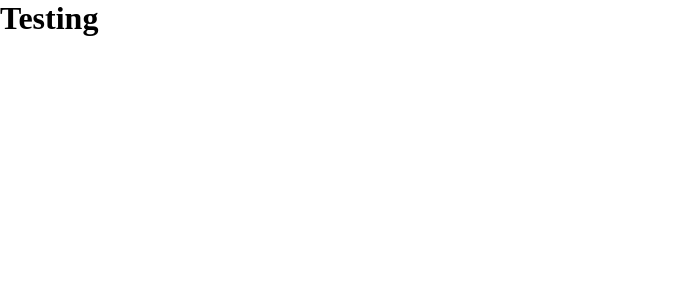
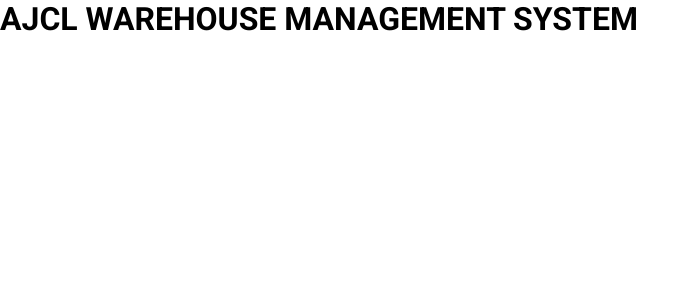
Before and after one commit to codespaceajcl/wms, a React (Create React App) app: page / in a window 1280 px wide. Shown: the top 300 px of the page, without its empty margins (0-699 px from the left). Built offline with nearby package versions, Linux system fonts and the light colour scheme.

Commit message:
initialize the ajcl wms project

```diff
--- a/public/index.html
+++ b/public/index.html
@@ -7,13 +7,13 @@
     <meta name="theme-color" content="#000000" />
     <meta
       name="description"
-      content="Web site created using create-react-app"
+      content="AJCL Warehouse Management System"
     />
     <link rel="apple-touch-icon" href="%PUBLIC_URL%/logo192.png" />
 
     <link rel="manifest" href="%PUBLIC_URL%/manifest.json" />
 
-    <title>React App</title>
+    <title>Warehouse Management System</title>
   </head>
   <body>
     <div id="root"></div>
--- a/src/App.js
+++ b/src/App.js
@@ -3,8 +3,8 @@ import React from "react";
 const App = () => {
   return (
     <div>
-      <h1>Testing</h1>
+      <h1>AJCL WAREHOUSE MANAGEMENT SYSTEM</h1>
     </div>
-  )
-}
+  );
+};
 export default App;
--- a/src/index.css
+++ b/src/index.css
@@ -1,5 +1,8 @@
+@import url('https://fonts.googleapis.com/css2?family=Roboto:wght@300;400;500;700;900&display=swap');
+
 * {
   margin: 0;
   padding: 0;
   box-sizing: border-box;
+  font-family: 'Roboto', sans-serif;
 }
```
Also changed, not shown: jsconfig.json (added, +8 -0 lines), package.json (+8 -2 lines), src/index.js (line endings or trailing spaces), 1 other file (tests, documents, lock files or other folders).
